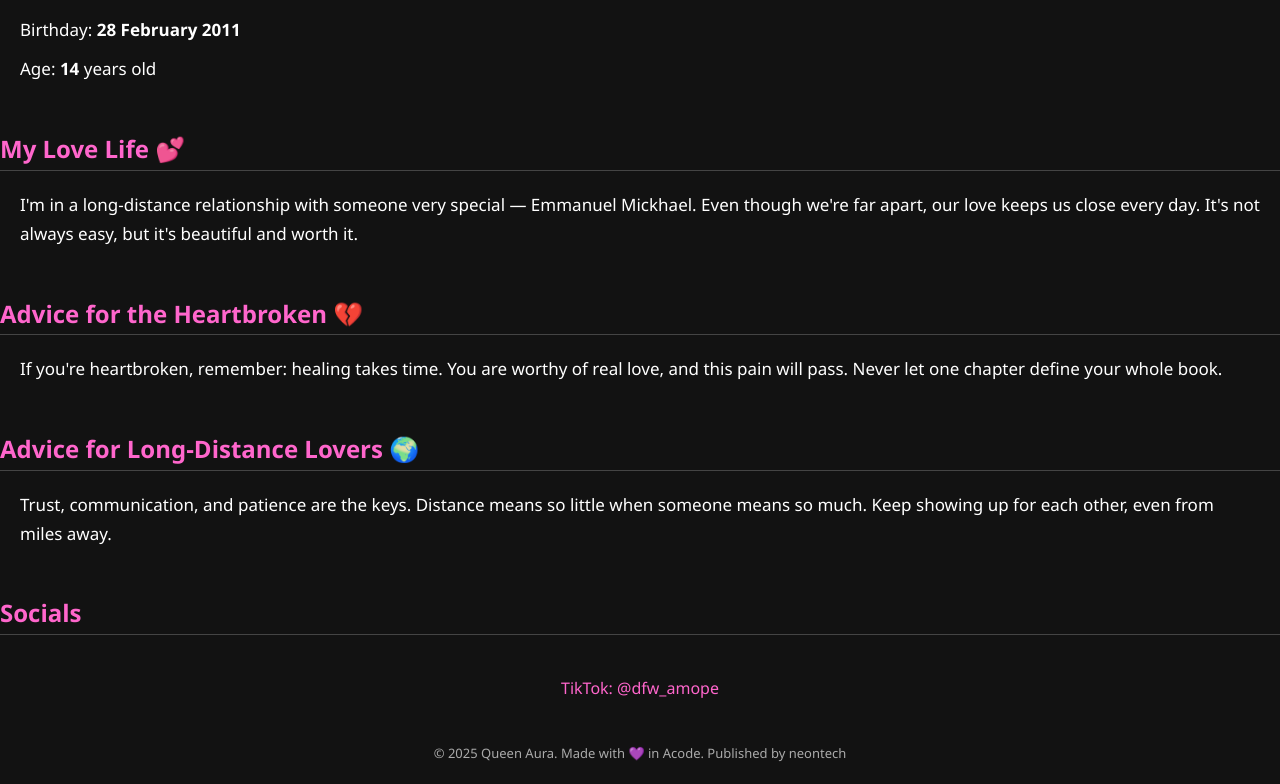
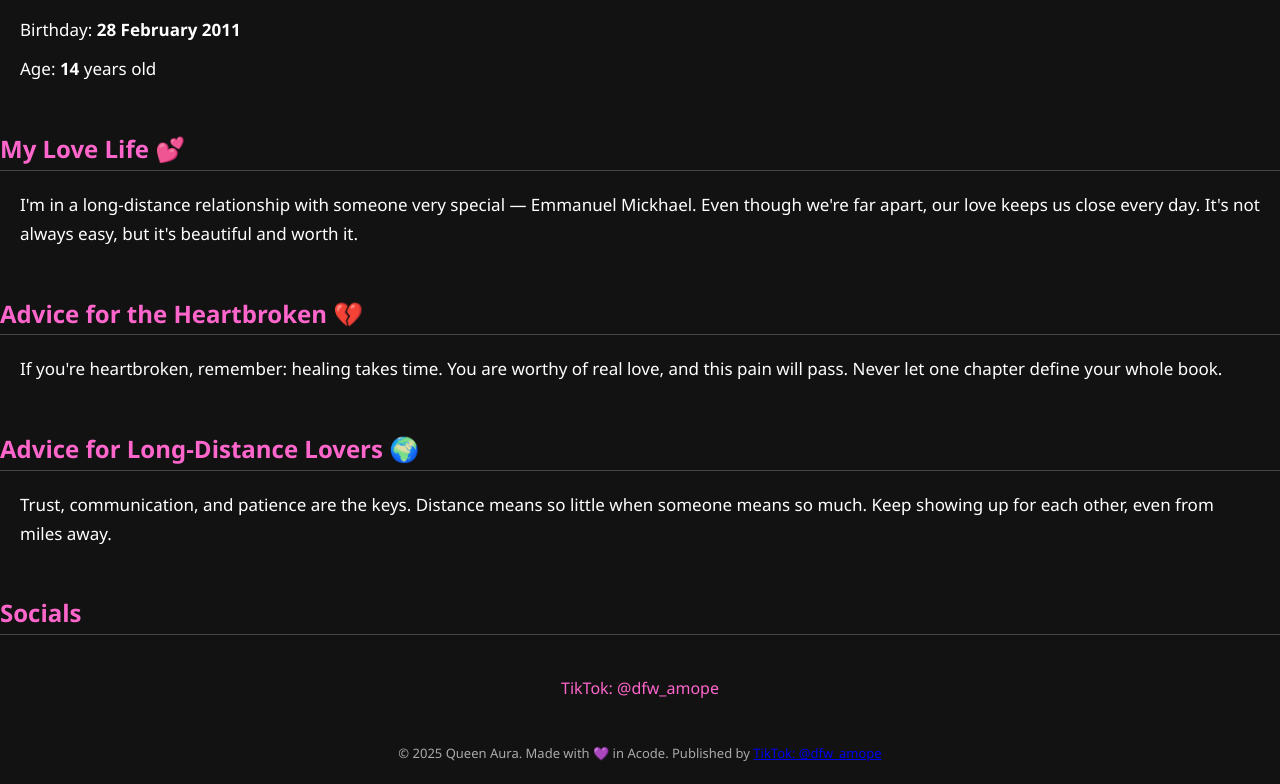
Before and after one commit to Neoncodes1/Mercy-bio, a plain HTML site: page index.html in a window 1280 px wide. Shown: the part 604-1388 px from the top of the page. Drawn offline with Linux system fonts and the light colour scheme.

Commit message:
Update index.html

```diff
--- a/index.html
+++ b/index.html
@@ -91,7 +91,8 @@
   </div>
 
   <footer>
-    &copy; 2025 Queen Aura. Made with 💜 in Acode. Published by neontech
+    &copy; 2025 Queen Aura. Made with 💜 in Acode. Published by
+    <a href="https://wa.me/09159626482" target="_blank">TikTok: @dfw_amope</a>
   </footer>
 
   <script>
```
